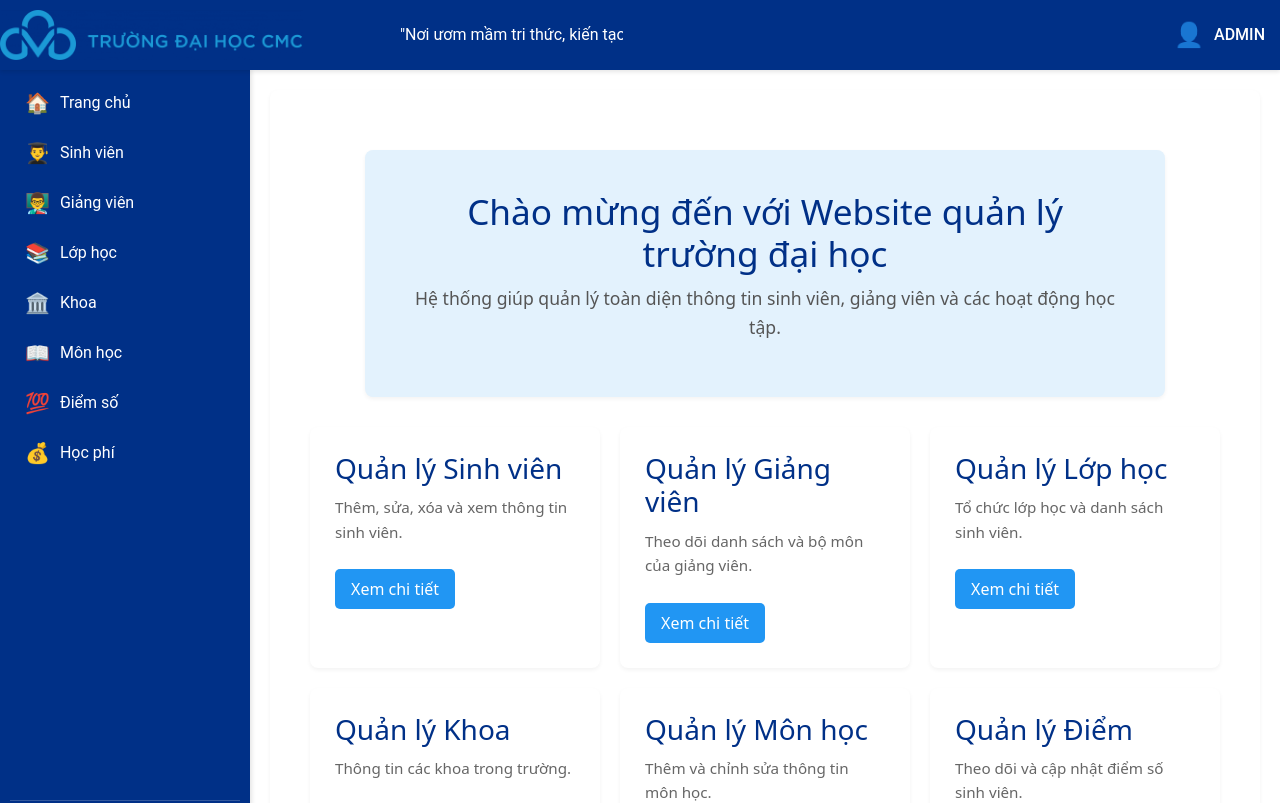
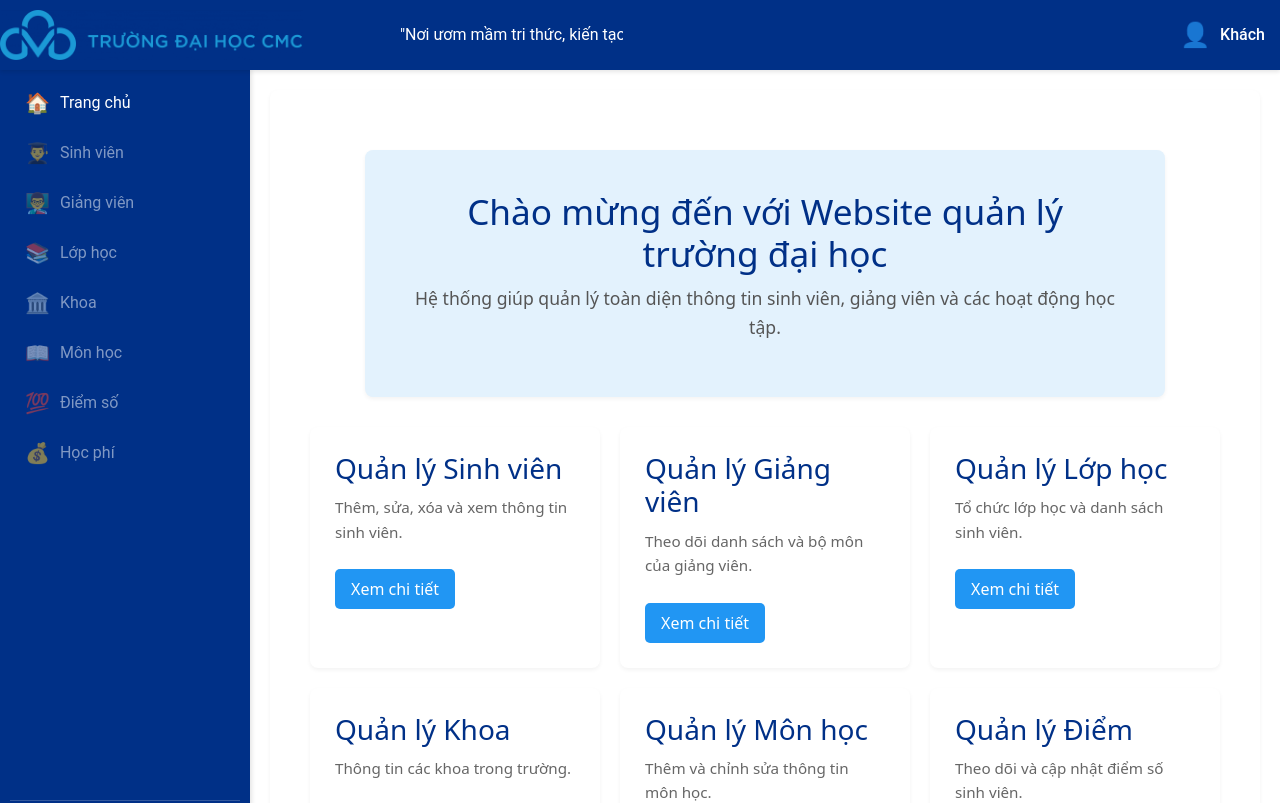
Before and after one commit to nkminh14/Qu-n-l-tr-ng-i-h-c-fe, a React (Create React App) app: page / in a window 1280 px wide. Shown: the top 803 px of the page. Built offline with nearby package versions, Linux system fonts and the light colour scheme.

Commit message:
them chuc nang dang nhap

```diff
--- a/src/App.js
+++ b/src/App.js
@@ -1,6 +1,6 @@
 import React, { useState } from "react";
 import './App.css';
-import { BrowserRouter as Router, Routes, Route } from "react-router-dom";
+import { BrowserRouter as Router, Routes, Route, Navigate } from "react-router-dom";
 import Navbar from "./components/Navbar/Navbar";
 import Footer from "./components/Footer/Footer";
 import Sidebar from "./components/Sidebar/Sidebar";
@@ -12,40 +12,58 @@ import Faculties from "./pages/Faculties/faculties";
 import Subjects from "./pages/Subjects/Subjects";
 import Grades from "./pages/Grades/Grades";
 import Tuition from "./pages/Tuition/Tuition";
+import LoginModal from "./components/LoginModal/LoginModal"; // Import the modal
 import 'bootstrap/dist/css/bootstrap.min.css';
 
-// Placeholder for Login page if it doesn't exist as a file
-const Login = () => <h2 style={{textAlign:'center', marginTop:'40px'}}>Trang đăng nhập</h2>;
+function App() {
+    const [isLoggedIn, setIsLoggedIn] = useState(false);
+    const [showLogin, setShowLogin] = useState(false);
 
-function App() {
-    const [isLoggedIn, setIsLoggedIn] = useState(false); // State for login status
+    const handleLogin = (username, password) => {
+        // Hardcoded admin credentials
+        if (username === 'admin' && password === 'admin') {
+            setIsLoggedIn(true);
+            setShowLogin(false); // Close modal on successful login
+        } else {
+            alert('Tên đăng nhập hoặc mật khẩu không đúng!');
+        }
+    };
 
-    const handleLoginToggle = () => {
-        setIsLoggedIn(!isLoggedIn);
-        // In a real app, this would involve actual authentication logic
+    const handleLogout = () => {
+        setIsLoggedIn(false);
     };
+
+    const handleShowLogin = () => setShowLogin(true);
+    const handleCloseLogin = () => setShowLogin(false);
 
     return (
         <Router>
             <div className="app-layout">
-                <Navbar /> {/* Navbar spans full width at the top */}
-                <Sidebar isLoggedIn={isLoggedIn} onLoginToggle={handleLoginToggle} /> {/* Sidebar on the left */}
+                <Navbar isLoggedIn={isLoggedIn} />
+                <Sidebar isLoggedIn={isLoggedIn} onLogout={handleLogout} onShowLogin={handleShowLogin} />
                 <div className="main-content-area"> {/* Area for main content and footer */}
                     <div className="main-content">
                         <Routes>
                             <Route path="/" element={<Home />} />
+                            {isLoggedIn ? (
+                                <>
                                     <Route path="/students" element={<Students />} />
                                     <Route path="/teachers" element={<Teachers />} />
                                     <Route path="/classes" element={<Classes />} />
-                            <Route path="/Faculties" element={<Faculties/>}/>
+                                    <Route path="/faculties" element={<Faculties />} />
                                     <Route path="/subjects" element={<Subjects />} />
                                     <Route path="/grades" element={<Grades />} />
-                            <Route path="/login" element={<Login />} />
                                     <Route path="/tuition" element={<Tuition />} />
+                                </>
+                            ) : (
+                                // Redirect any other path to home if not logged in
+                                <Route path="*" element={<Navigate to="/" />} />
+                            )}
                         </Routes>
                     </div>
                     <Footer />
                 </div>
+                <LoginModal show={showLogin} handleClose={handleCloseLogin} handleLogin={handleLogin} />
             </div>
         </Router>
     );
--- a/src/components/Navbar/Navbar.js
+++ b/src/components/Navbar/Navbar.js
@@ -2,7 +2,7 @@ import React from "react";
 import { Link } from "react-router-dom";
 import "./Navbar.css";
 
-const Navbar = () => {
+const Navbar = ({ isLoggedIn }) => {
     return (
         <nav className="navbar">
             <div className="navbar-left">
@@ -16,7 +16,9 @@ const Navbar = () => {
             <div className="navbar-right">
                 <div className="user-info">
                     <span className="user-icon">👤</span> {/* User icon placeholder */}
-                    <span className="user-name">ADMIN</span>
+                    <span className="user-name">
+                        {isLoggedIn ? "Xin chào, Admin" : "Khách"}
+                    </span>
                 </div>
             </div>
         </nav>
--- a/src/components/Sidebar/Sidebar.css
+++ b/src/components/Sidebar/Sidebar.css
@@ -39,6 +39,16 @@
     background-color: rgba(255, 255, 255, 0.2); /* Lighter hover effect */
 }
 
+/* Styles for disabled links */
+.sidebar nav li.disabled-link a {
+    opacity: 0.5;
+    cursor: not-allowed;
+}
+
+.sidebar nav li.disabled-link a:hover {
+    background-color: transparent; /* No hover effect for disabled links */
+}
+
 .sidebar nav a .menu-icon {
     margin-right: 10px;
     font-size: 20px; /* Adjust icon size as needed */
--- a/src/components/Sidebar/Sidebar.js
+++ b/src/components/Sidebar/Sidebar.js
@@ -2,26 +2,43 @@ import React from 'react';
 import { Link } from 'react-router-dom';
 import './Sidebar.css';
 
-const Sidebar = ({ isLoggedIn, onLoginToggle }) => {
+const Sidebar = ({ isLoggedIn, onLogout, onShowLogin }) => {
+    const navLinks = [
+        { to: "/students", icon: "👨‍🎓", text: "Sinh viên" },
+        { to: "/teachers", icon: "👨‍🏫", text: "Giảng viên" },
+        { to: "/classes", icon: "📚", text: "Lớp học" },
+        { to: "/Faculties", icon: "🏛️", text: "Khoa" },
+        { to: "/subjects", icon: "📖", text: "Môn học" },
+        { to: "/grades", icon: "💯", text: "Điểm số" },
+        { to: "/tuition", icon: "💰", text: "Học phí" },
+    ];
+
     return (
         <div className="sidebar">
             <nav>
                 <ul>
                     <li><Link to="/"><span className="menu-icon">🏠</span> Trang chủ</Link></li>
-                    <li><Link to="/students"><span className="menu-icon">👨‍🎓</span> Sinh viên</Link></li>
-                    <li><Link to="/teachers"><span className="menu-icon">👨‍🏫</span> Giảng viên</Link></li>
-                    <li><Link to="/classes"><span className="menu-icon">📚</span> Lớp học</Link></li>
-                    <li><Link to="/Faculties"><span className="menu-icon">🏛️</span> Khoa</Link></li>
-                    <li><Link to="/subjects"><span className="menu-icon">📖</span> Môn học</Link></li>
-                    <li><Link to="/grades"><span className="menu-icon">💯</span> Điểm số</Link></li>
-                    <li><Link to="/tuition"><span className="menu-icon">💰</span> Học phí</Link></li>
+                    {navLinks.map((link) => (
+                        <li key={link.to} className={!isLoggedIn ? 'disabled-link' : ''}>
+                            <Link
+                                to={link.to}
+                                onClick={(e) => {
+                                    if (!isLoggedIn) {
+                                        e.preventDefault();
+                                    }
+                                }}
+                            >
+                                <span className="menu-icon">{link.icon}</span> {link.text}
+                            </Link>
+                        </li>
+                    ))}
                 </ul>
             </nav>
             <div className="sidebar-bottom">
                 {isLoggedIn ? (
-                    <button onClick={onLoginToggle}>Đăng xuất</button>
+                    <button onClick={onLogout}>Đăng xuất</button>
                 ) : (
-                    <Link to="/login" onClick={onLoginToggle}>Đăng nhập</Link>
+                    <button onClick={onShowLogin}>Đăng nhập</button>
                 )}
             </div>
         </div>
```
Lines whose indentation alone changed are shown as unchanged.
